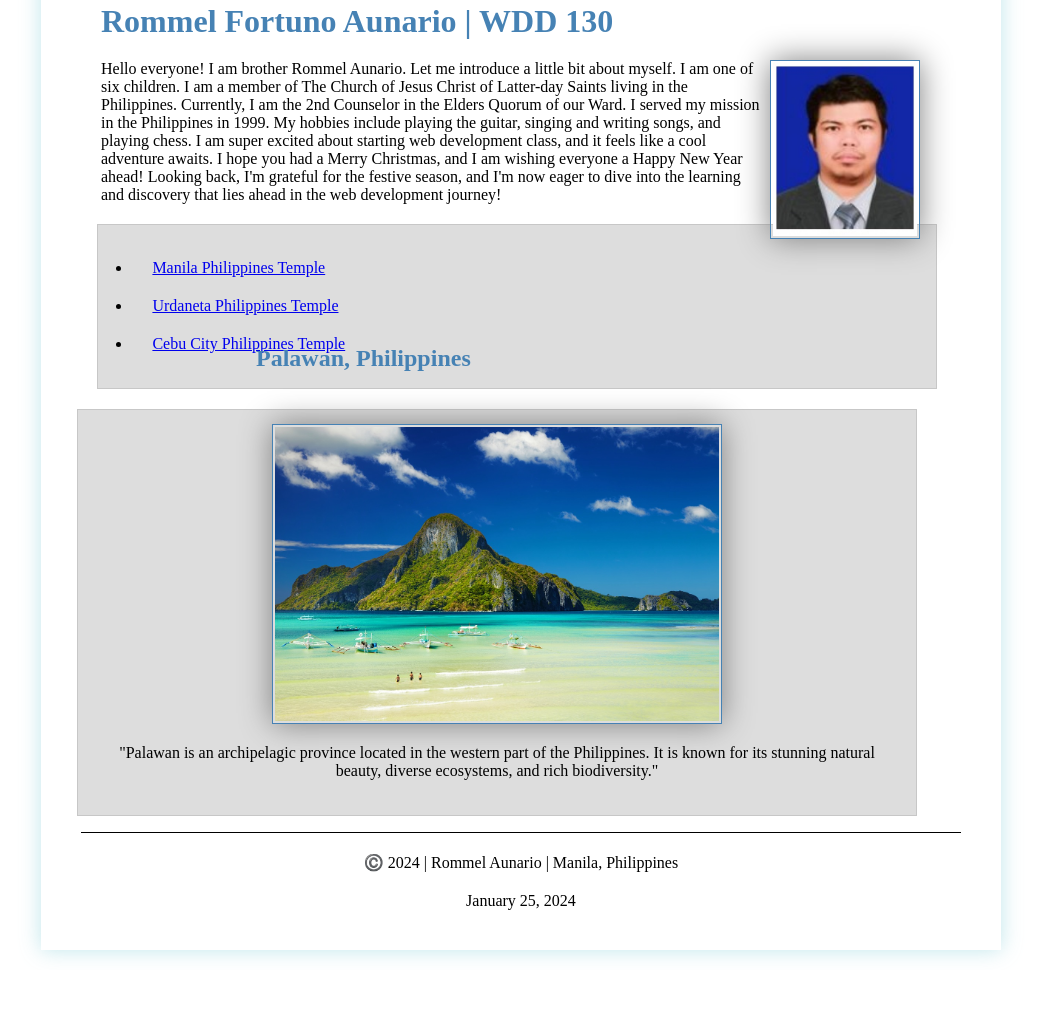
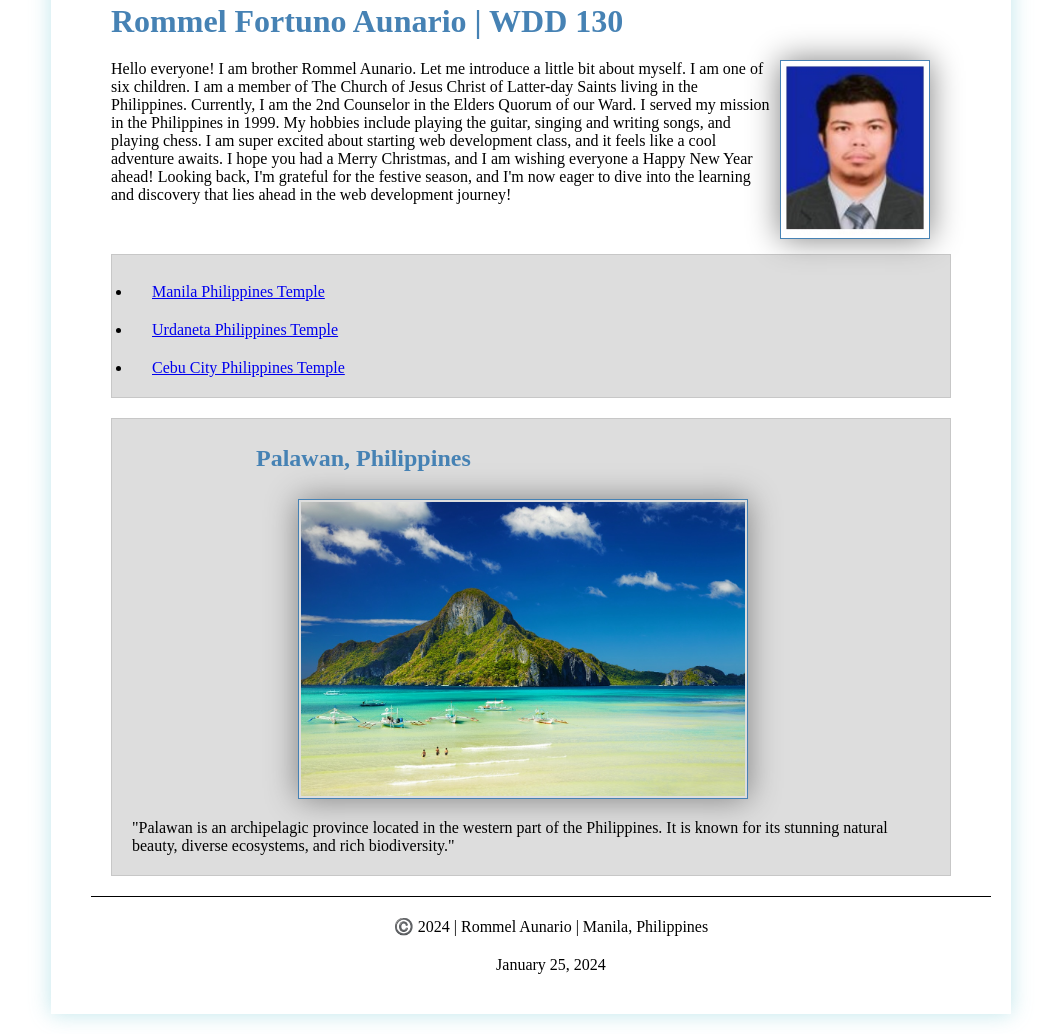
Before and after one commit to RLTB-Rommel/rltb-rommel.github.io, a plain HTML site: page index.html in a window 1280 px wide. Shown: the part 280-1314 px from the top of the page, without its empty margins (119-1170 px from the left). Before the commit the page ends 1250 px from the top, so only its background shows below. Drawn offline with Linux system fonts and the light colour scheme.

Commit message:
modification

```diff
--- a/index.html
+++ b/index.html
@@ -28,7 +28,7 @@
             <li><a href="https://www.churchofjesuschrist.org/temples/details/cebu-city-philippines-temple" target="_blank">Cebu City Philippines Temple</a></li>
         </ul>
     </main>
-    <aside class="box">
+    <aside class="box2">
         <h2>Palawan, Philippines</h2>
         <img src="images/philippines.jpg" alt="Philippines Palawan Island">
         <p>"Palawan is an archipelagic province located in the western part of the Philippines. It is known for its stunning natural beauty, diverse ecosystems, and rich biodiversity."</p>
--- a/styles/styles.css
+++ b/styles/styles.css
@@ -1,15 +1,15 @@
 * {
-    margin: 20px;
-    padding: 0;
+    margin-top: 20px;
+    margin-left: 20px;
+    margin-bottom: 20px;
+    padding: 0px;
     box-sizing: border-box;
 }
-
 
 nav {
     background-color: steelblue;
     padding: 1px;
-    max-width:840px;
-
+    max-width: 840px;
 }
 
 nav a {
@@ -18,13 +18,14 @@ nav a {
     padding: .1px;
     margin-bottom: 10px;
 }
+
 body {
-
     max-width: 960px;
     margin: 0 auto;
     padding: 20px;
     box-shadow: 0 0 20px rgba(176, 224, 230, 0.8);
 }
+
 h1 {
     color: steelblue;
 }
@@ -47,25 +48,29 @@ main {
     max-width: 840px;
 }
 
-aside {
-    width: 840px;
-    margin-left: 55px;
-    /*border: 1px solid rgba(0, 0, 0, 0.2);
-    /*padding-left: 1em;
-    padding-right: 1em;*/
-    /*background-color: #eee;*/
+/*aside {
+    /*display: flex;
+    flex-direction: column;
+    align-items: center;
+    justify-content: center;
+    max-width: 840px;
+    margin: 0 auto; /* Center the box horizontally */
+    /*border: 50000000px solid rgba(0, 0, 0, 0.2);
+    padding-left: .1em;
+    padding-right: .1em;
     color: #333;
     text-align: center;
-}
+}*/
 
 aside h2 {
     position: absolute;
-    top: 605px;
+    top: 705px;
     left: 355px;
     color: steelblue;
 }
 
 aside img {
+    margin:0 auto;
     width: 450px;
     height: auto;
 }
@@ -87,10 +92,25 @@ footer {
 /* Class Selector */
 
 .box {
-    margin: 1rem;
+    margin-top: 50px;
+    margin-left: 20px;
+    margin-right: 10px;
     border: 1px solid rgba(0, 0, 0, 0.1);
-    padding: .9rem;
-    width:840px;
+    padding-top: 0.5rem;
+    padding-right:3rem;
+    width: 840px;
     background-color: #ddd;
     color: #000;
 }
+
+.box2 {
+    margin-top: 20px;
+    margin-left: 40px;
+    margin-right: 10px;
+    border: 1px solid rgba(0, 0, 0, 0.1);
+    padding-top: 5rem;
+    padding-right:1rem;
+    width: 840px;
+    background-color: #ddd;
+    color: #000;
+}
```
